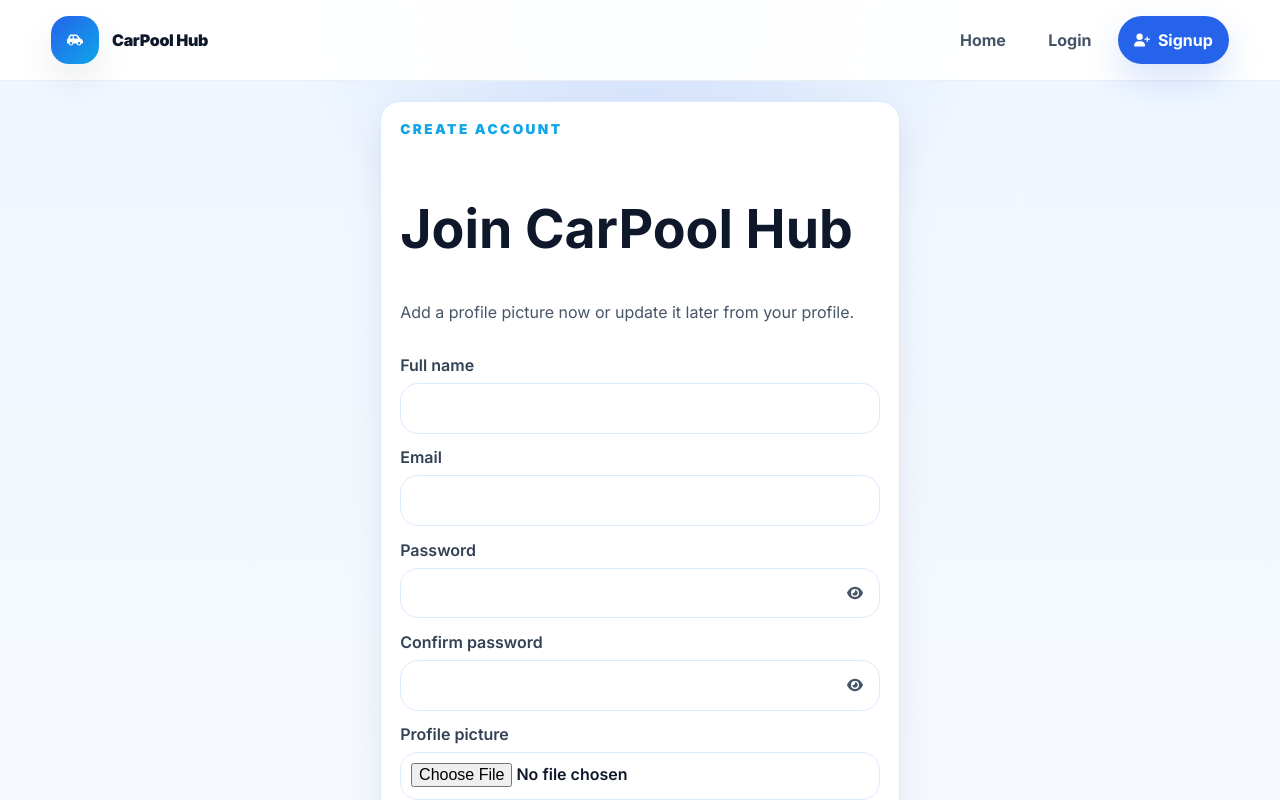
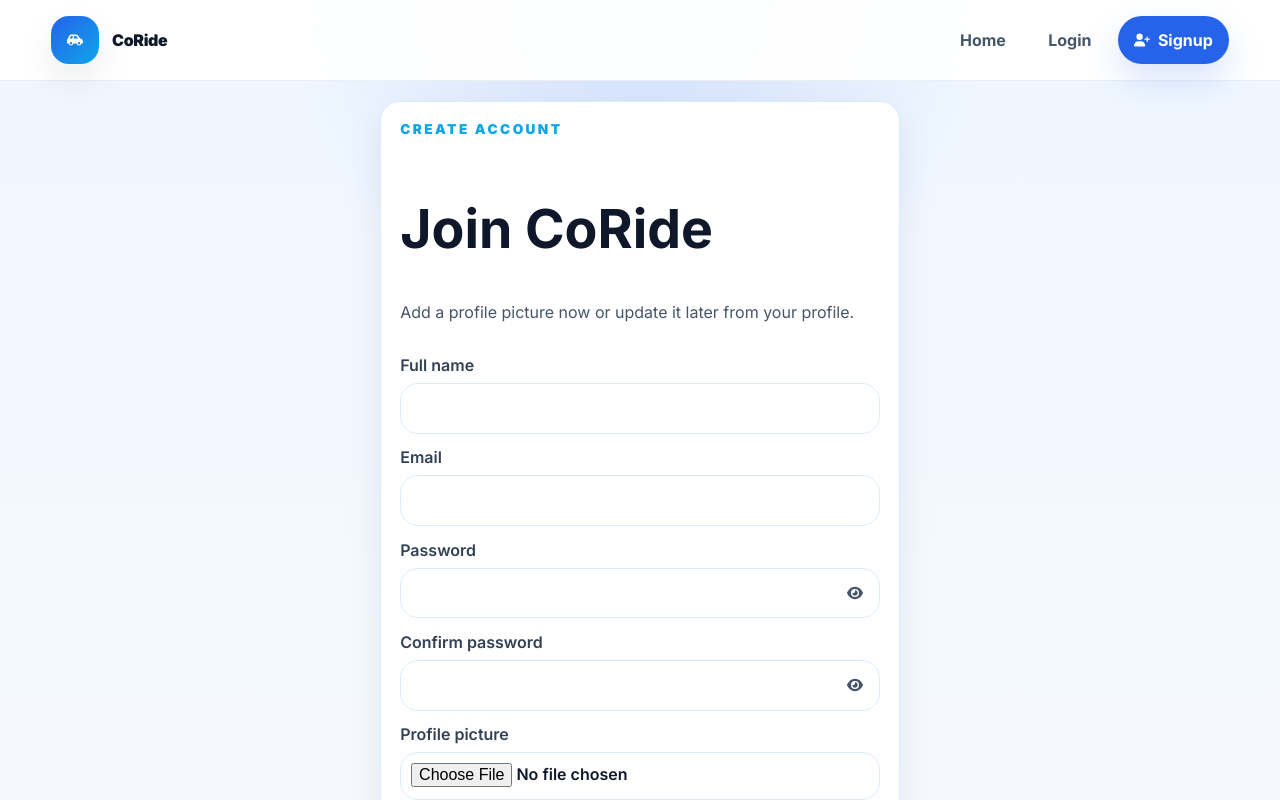
Before and after one commit to NEON-1358/Ride-Sharing-System, a React (Vite) app in the folder client/: page /signup in a window 1280 px wide. Shown: the top 800 px of the page. Built offline with nearby package versions, Linux system fonts and the light colour scheme.

Commit message:
changed the website name

```diff
--- a/client/src/components/Header.jsx
+++ b/client/src/components/Header.jsx
@@ -16,7 +16,7 @@ export default function Header() {
     <header className="topbar">
       <Link to={isAuthenticated ? "/dashboard" : "/"} className="brand">
         <span className="brand-mark"><FaCarSide /></span>
-        <span className="brand-text">CarPool Hub</span>
+        <span className="brand-text">CoRide</span>
       </Link>
       <nav className="nav">
         {isAuthenticated ? (
--- a/client/src/pages/Home.jsx
+++ b/client/src/pages/Home.jsx
@@ -8,7 +8,7 @@ export default function Home() {
       <section className="marketing-hero">
         <div className="hero-content">
           <p className="eyebrow">Shared rides, cleaner coordination</p>
-          <h1>CarPool Hub</h1>
+          <h1>CoRide</h1>
           <p className="hero-copy">
             Plan a shared trip, reserve a seat, chat with the driver, and follow every booking from request to arrival.
           </p>
--- a/client/src/pages/Signup.jsx
+++ b/client/src/pages/Signup.jsx
@@ -50,7 +50,7 @@ export default function Signup() {
     <div className="page-shell auth-shell">
       <form className="panel auth-panel" onSubmit={handleSubmit}>
         <p className="eyebrow">Create account</p>
-        <h1>Join CarPool Hub</h1>
+        <h1>Join CoRide</h1>
         <p className="muted-text">Add a profile picture now or update it later from your profile.</p>
         <label>
           <span>Full name</span>
```
